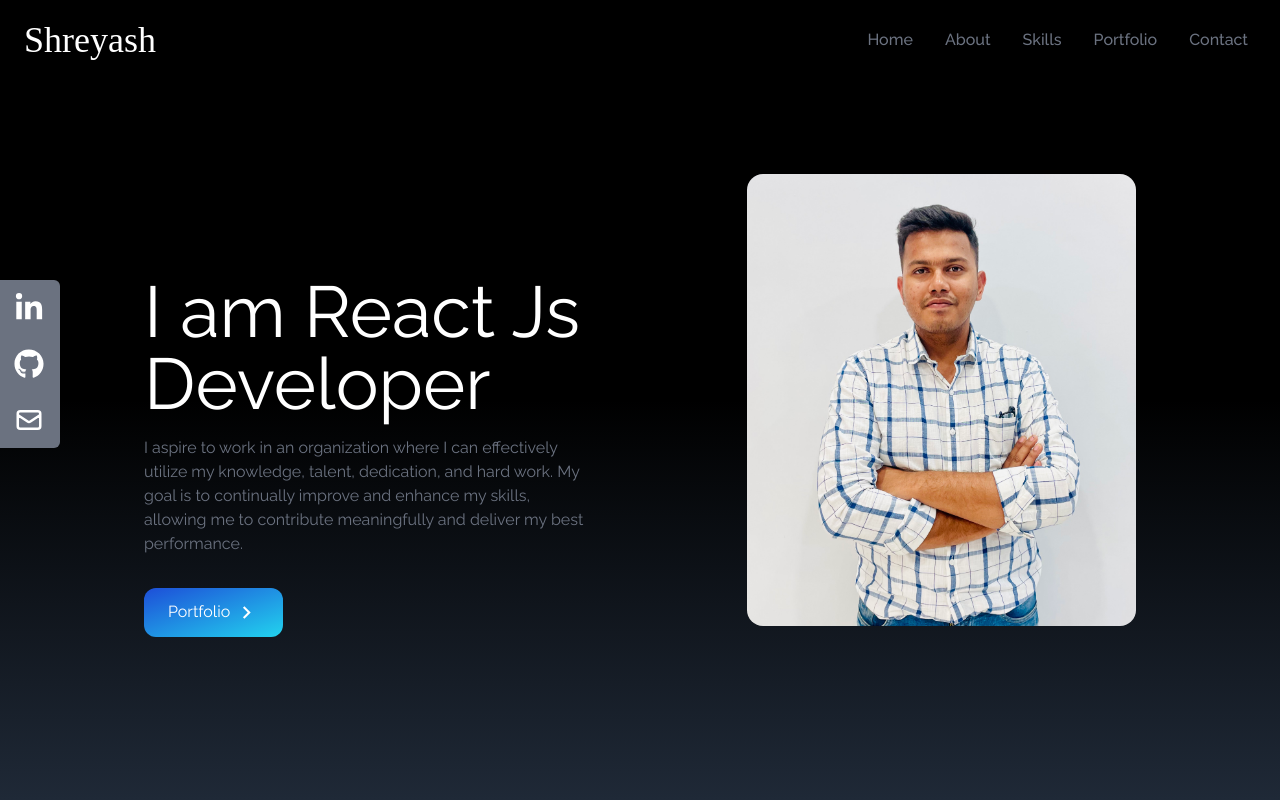
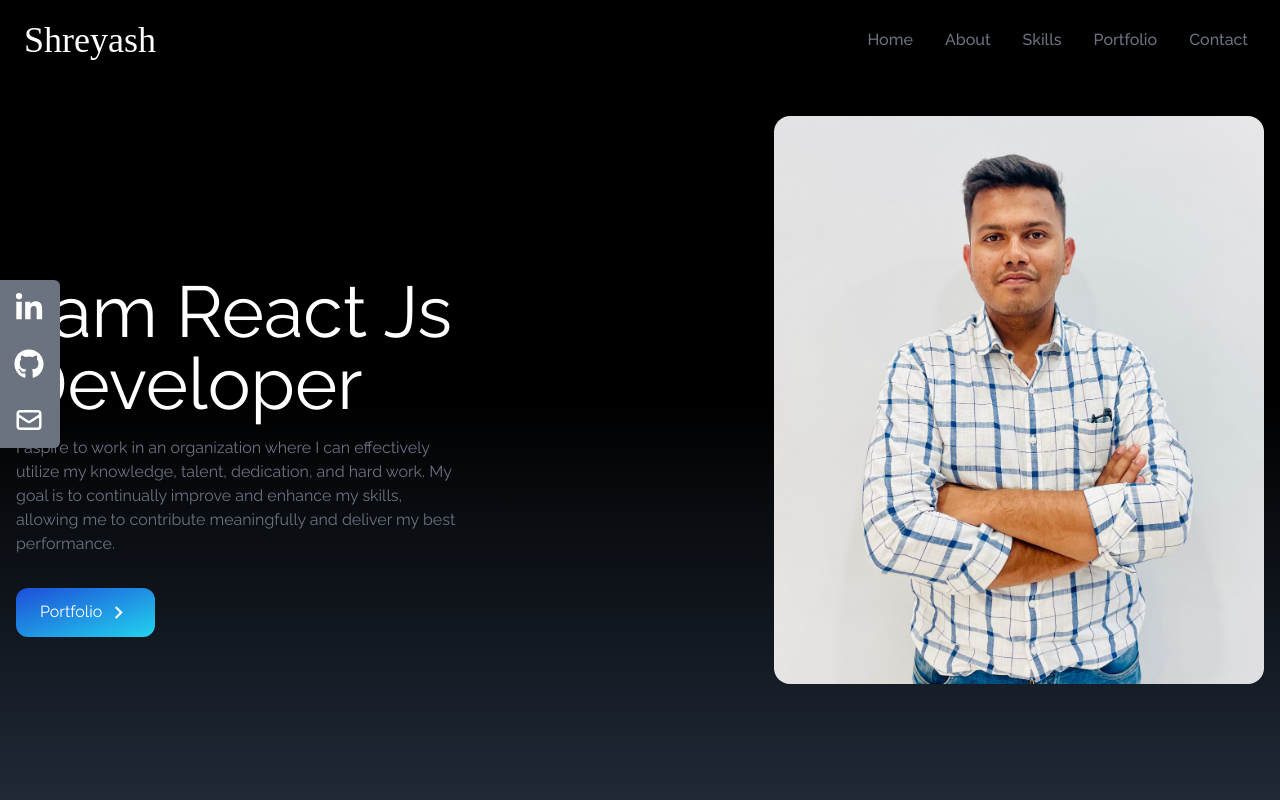
Before and after one commit to iamshreyashjain/Portfolio, a React (Vite) app: page / in a window 1280 px wide. Shown: the top 800 px of the page. Built offline with nearby package versions, Linux system fonts and the light colour scheme; a web font is replaced by a local one.

Commit message:
portfolio commit

```diff
--- a/src/components/About.jsx
+++ b/src/components/About.jsx
@@ -4,10 +4,10 @@ export default function About(){
             <div name="About" className="w-full h-screen bg-gradient-to-b from-gray-800 to-black text-white">
                 <div className="max-w-screen-lg p-4 mx-auto flex flex-col justify-center w-full h-full">
                 <div className="pb-8">
-                    <p className="text-4xl font-bold inline border-b-4 border-gray-500">About</p>
+                    <p className="text-4xl font-bold inline border-b-4 border-gray-500 ">About</p>
                 </div>
                 <div>
-                    <p className="text-xl">
+                    <p className="text-xl ">
                         Aspiring Frontend Developer with a strong educational background and practical experience in creating
                         dynamic and responsive web applications. Recently completed a Master's degree
                         and currently interning at Crimsons System. Proficient in modern frontend technologies
--- a/tailwind.config.js
+++ b/tailwind.config.js
@@ -5,7 +5,19 @@ export default {
     "./src/**/*.{js,ts,jsx,tsx}",
   ],
   theme: {
-    extend: {},
+    extend: {
+
+    },
+    screens: {
+      'sm': '576px',
+      // => @media (min-width: 576px) { ... }
+
+      'md': '960px',
+      // => @media (min-width: 960px) { ... }
+
+      'lg': '1440px',
+      // => @media (min-width: 1440px) { ... }
+    },
     fontFamily : {
       heading: ['Playwrite CL']
     }
```
